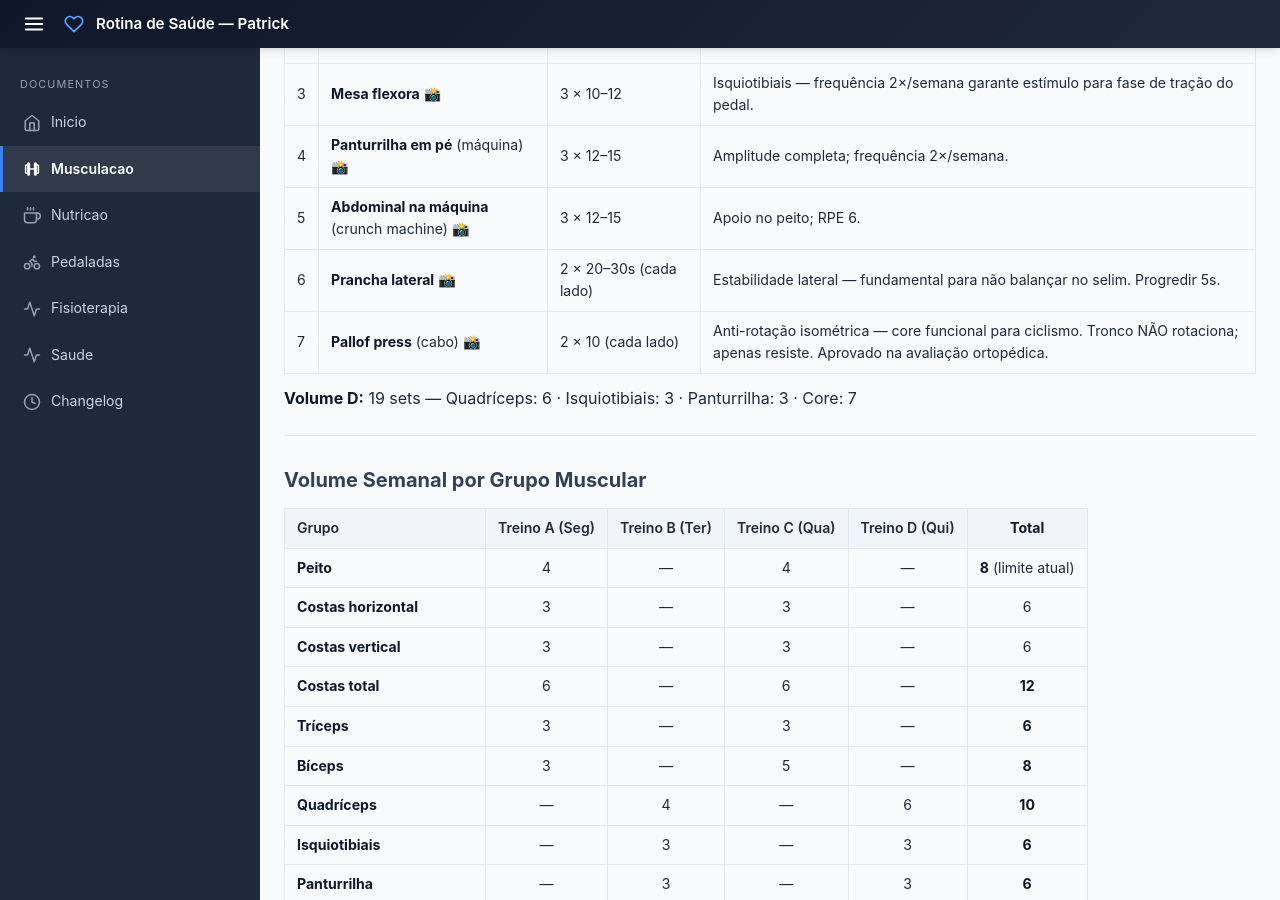
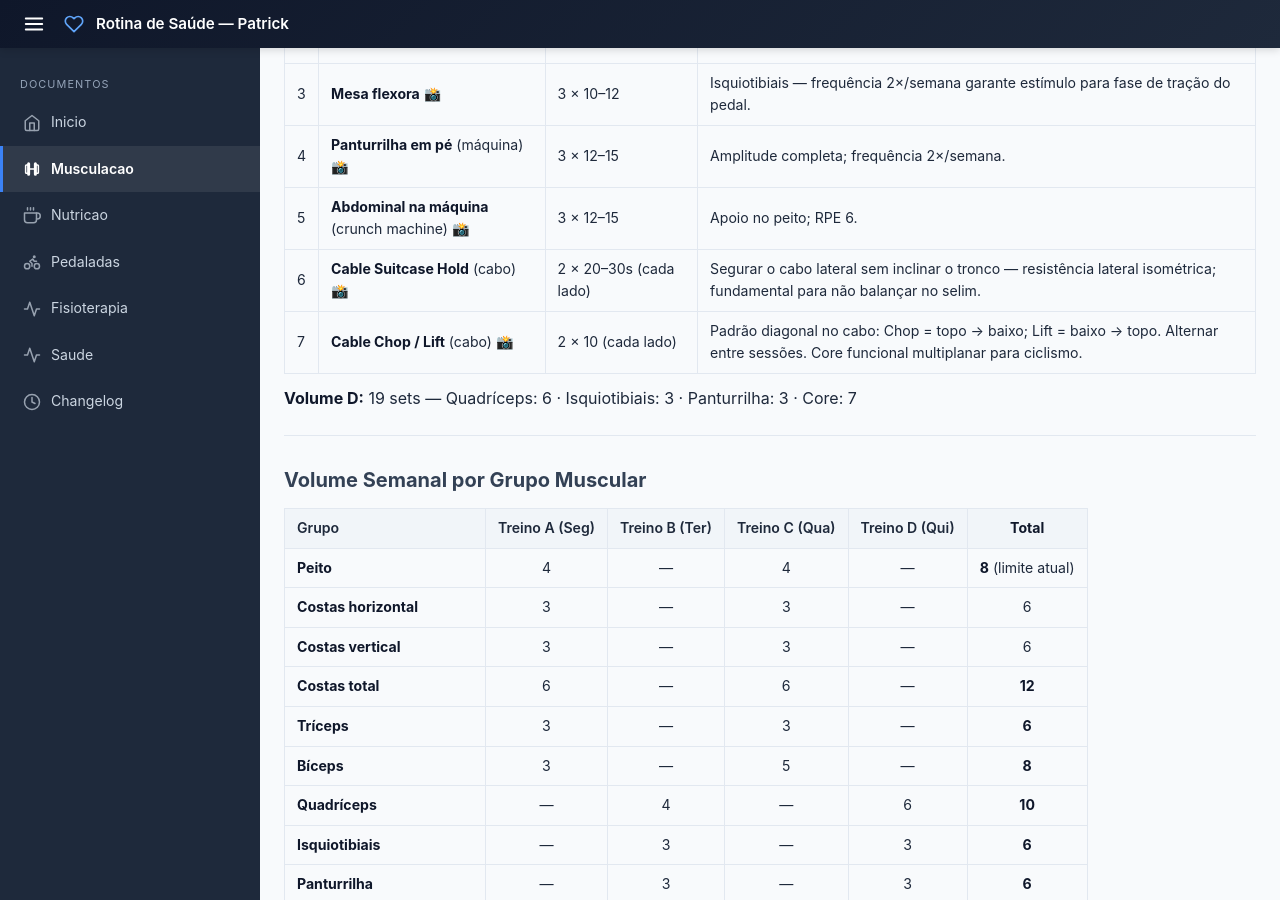
Before and after one commit to criapix/rotina-saude, a Jekyll site: the page built from serie-academia.md, in a window 1280 px wide and 900 px high, scrolled down 3158 px. Built offline with Jekyll 4.4.1, drawn with Linux system fonts in a browser that asks for light colours; some of the changed text lies outside the part shown.

Commit message:
Replace Pallof press with Cable Chop/Lift and Prancha lateral with Cable Suitcase Hold in Treino D
Co-authored-by: criapix <2936039+criapix@users.noreply.github.com>

```diff
--- a/serie-academia.md
+++ b/serie-academia.md
@@ -114,8 +114,8 @@ title: Série de Musculação
 | 3 | **Mesa flexora** [📸](https://www.hipertrofia.org/blog/wp-content/uploads/2018/09/execucao-da-mesa-flexora1.jpg) | 3 × 10–12 | Isquiotibiais — frequência 2×/semana garante estímulo para fase de tração do pedal. |
 | 4 | **Panturrilha em pé** (máquina) [📸](https://www.mundoboaforma.com.br/wp-content/uploads/2022/10/aparelho-panturrilha.jpg) | 3 × 12–15 | Amplitude completa; frequência 2×/semana. |
 | 5 | **Abdominal na máquina** (crunch machine) [📸](https://www.hipertrofia.org/blog/wp-content/uploads/2017/09/abdominal-maquina.gif) | 3 × 12–15 | Apoio no peito; RPE 6. |
-| 6 | **Prancha lateral** [📸](https://upload.wikimedia.org/wikipedia/commons/9/92/Side_Plank.jpg) | 2 × 20–30s (cada lado) | Estabilidade lateral — fundamental para não balançar no selim. Progredir 5s. |
-| 7 | **Pallof press** (cabo) [📸](https://bodybuilding-wizard.com/wp-content/uploads/2022/03/cable-pallof-press-exercise-instructions.jpg) | 2 × 10 (cada lado) | Anti-rotação isométrica — core funcional para ciclismo. Tronco NÃO rotaciona; apenas resiste. Aprovado na avaliação ortopédica. |
+| 6 | **Cable Suitcase Hold** (cabo) [📸](https://www.acefitness.org/resources/everyone/exercise-library/media/exercise_img/cable-suitcase-carry.jpg) | 2 × 20–30s (cada lado) | Segurar o cabo lateral sem inclinar o tronco — resistência lateral isométrica; fundamental para não balançar no selim. |
+| 7 | **Cable Chop / Lift** (cabo) [📸](https://www.acefitness.org/resources/everyone/exercise-library/media/exercise_img/231/cable-chop-1.jpg) | 2 × 10 (cada lado) | Padrão diagonal no cabo: Chop = topo → baixo; Lift = baixo → topo. Alternar entre sessões. Core funcional multiplanar para ciclismo. |
 
 **Volume D:** 19 sets — Quadríceps: 6 · Isquiotibiais: 3 · Panturrilha: 3 · Core: 7
 
@@ -222,7 +222,7 @@ Fazer nos dias de descanso (Sex/Sab/Dom) ou antes do pedal. Complementa o core d
 
 - Todos os exercícios da série são sentados ou com apoio → sem carga axial em pé ✅
 - Mesa flexora (decúbito ventral): cabeça apoiada normalmente no equipamento → sem extensão cervical forçada ✅
-- Pallof press (anti-rotação isométrica): tronco não rotaciona; cervical em posição neutra → **APROVADO** ✅
+- Cable Chop / Lift (padrão diagonal no cabo): core multiplanar; cervical em posição neutra → **APROVADO** ✅
 
 **Coluna torácica** (D3-D10, degeneração leve, estável desde 2015): sem restrição adicional de exercícios além das globais ✅
 
@@ -267,14 +267,14 @@ Fazer nos dias de descanso (Sex/Sab/Dom) ou antes do pedal. Complementa o core d
 - **Costas:** remadas sentadas ou com apoio; puxadas neutras com cotovelos junto ao corpo
 - **Peito:** supino máquina, cotovelos a 45°, **máximo 8 sets/semana.** Após liberação: pec deck com ROM controlada (cotovelos à frente do plano do ombro)
 - **Braços:** bíceps e tríceps isolados, sem envolver ombro acima de 90°
-- **Core:** abdominal na máquina, prancha frontal/lateral, pallof press (anti-rotação), dead bug, bird dog
+- **Core:** abdominal na máquina, prancha frontal/lateral, cable chop/lift, cable suitcase hold, dead bug, bird dog
 
 ---
 
 ## Restrições (Coluna)
 
 - Sem exercícios em pé com carga axial pesada
-- Sem rotação de tronco **com carga** (pallof press = anti-rotação isométrica — o tronco não rotaciona)
+- Sem rotação de tronco **descontrolada com carga** (cable chop/lift = padrão rotacional controlado — amplitude e carga progressiva)
 - Sem extensão cervical forçada (na mesa flexora: cabeça apoiada neutra)
 - Cotovelos ~45° no supino — nunca abrir a 90°
 - **Sentiu dor → para o exercício**
```
